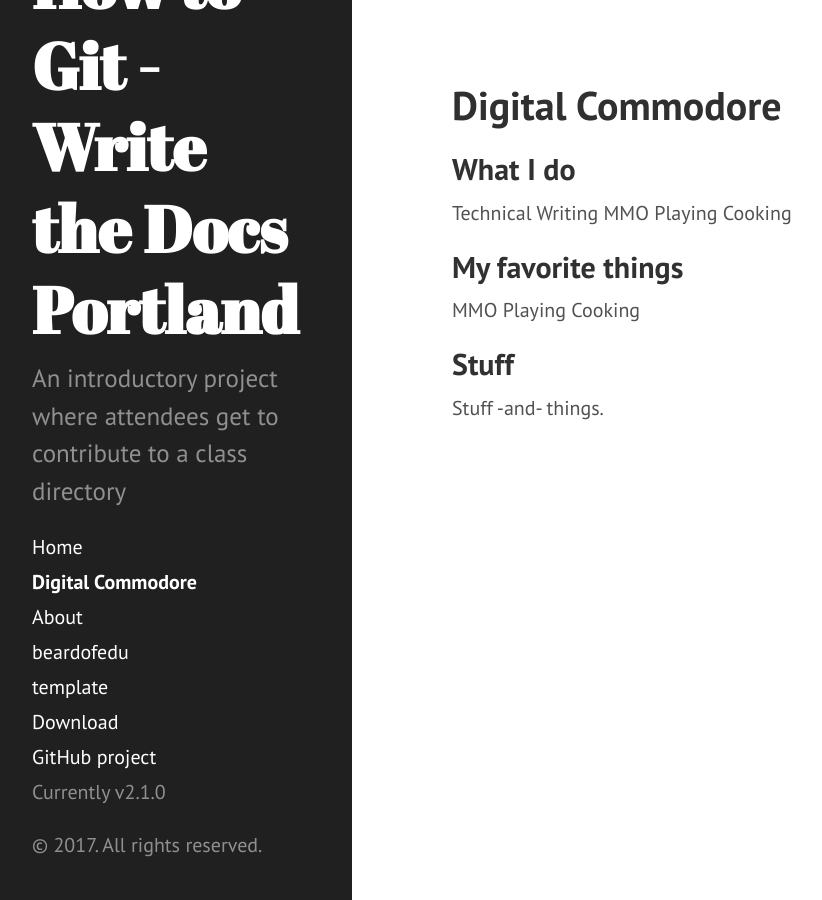
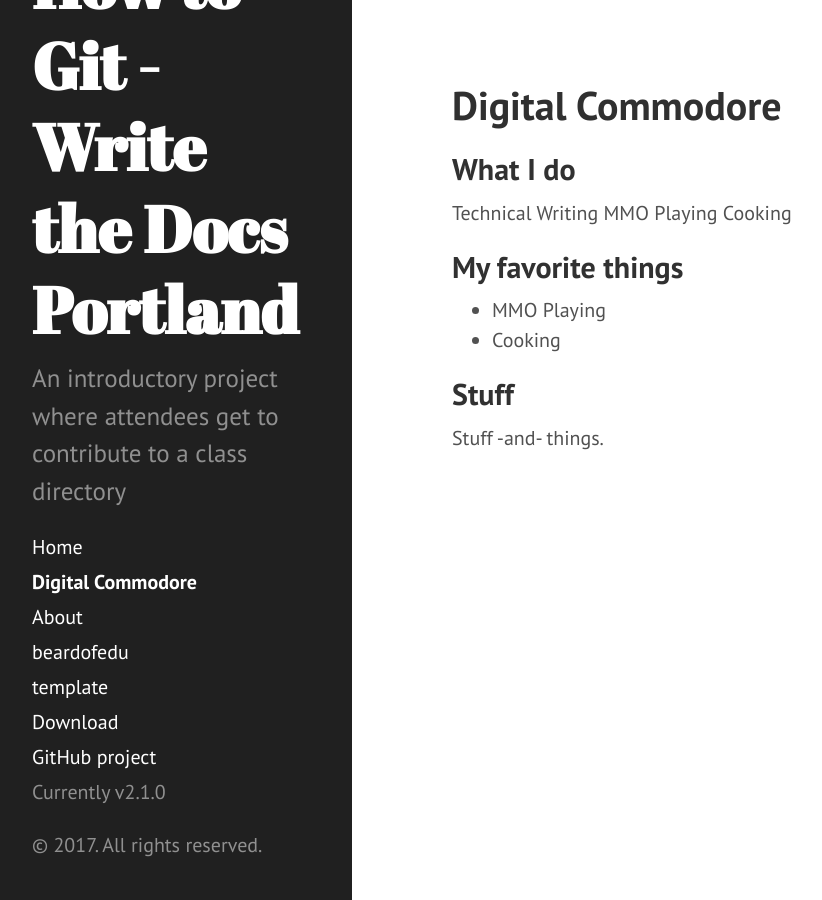
Before and after one commit to githubschool/wtd-hello, a Jekyll site: the page built from DigitalCommodore.md, in a window 1280 px wide. Shown: the whole page, without its empty margins (8-830 px from the left). Built offline with Jekyll 4.4.1, drawn with Linux system fonts in a browser that asks for light colours.

Commit message:
Updated to include a list under "My Favorite Things"

```diff
--- a/DigitalCommodore.md
+++ b/DigitalCommodore.md
@@ -9,8 +9,8 @@ MMO Playing
 Cooking
 
 ## My favorite things
-MMO Playing
-Cooking
+- MMO Playing
+- Cooking
 
 ## Stuff
 Stuff -and- things.
```
